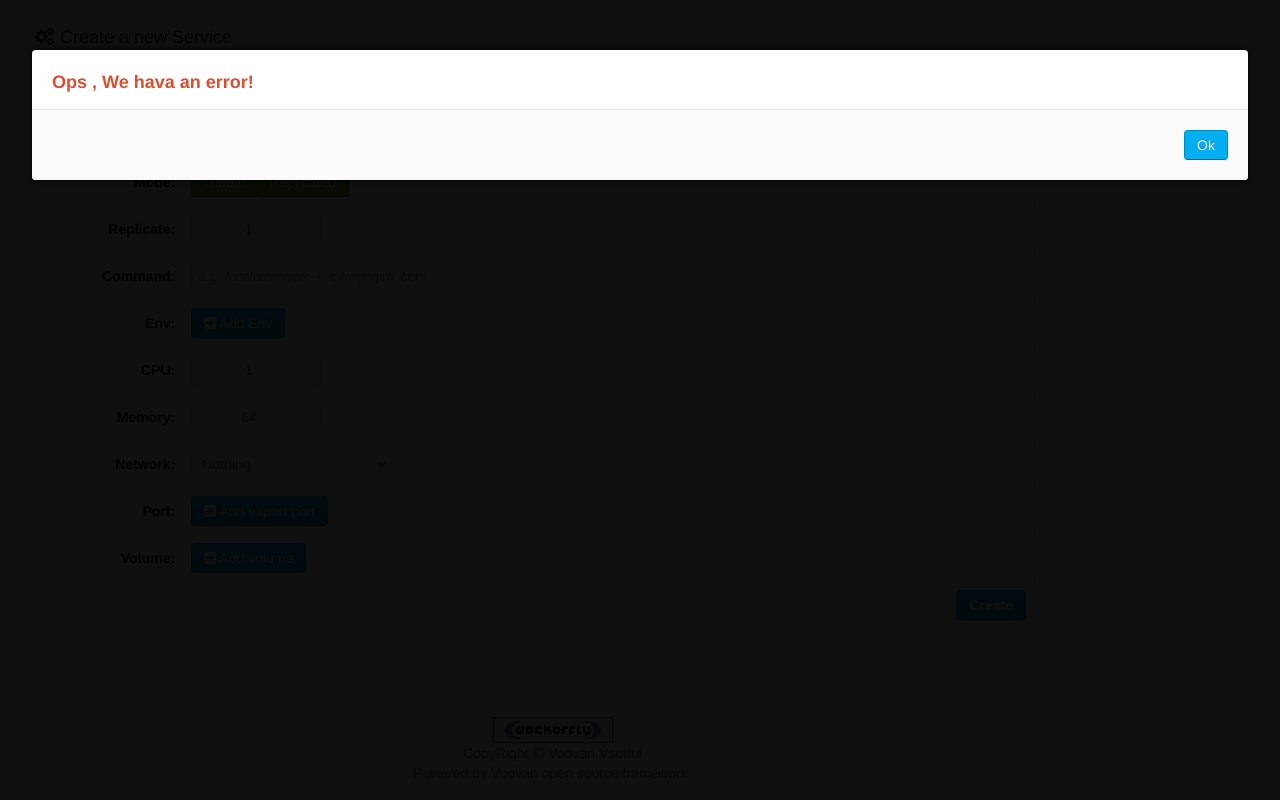
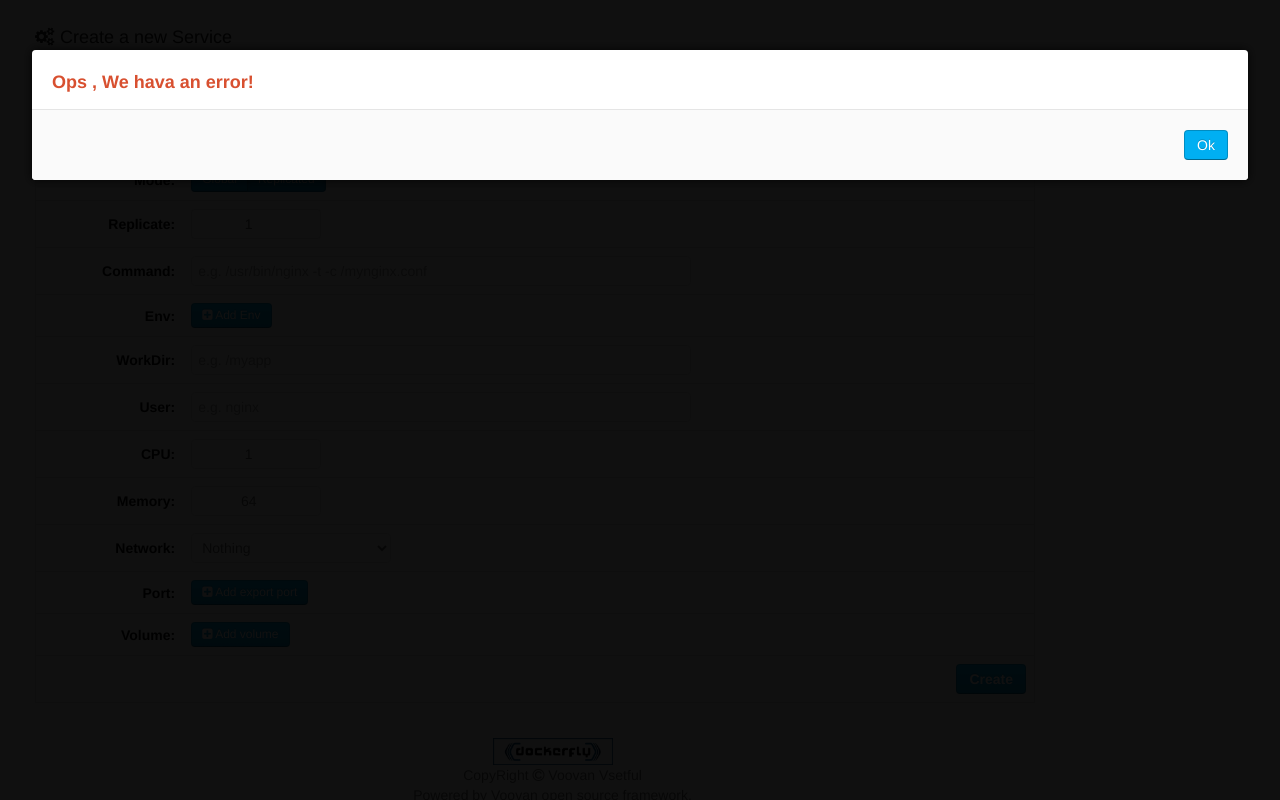
Before and after one commit to helyho/DockerFly, a web app: page /module/service/create.html in a window 1280 px wide. Run offline with its HTML, style and script files only (its server is not run), Linux system fonts and the light colour scheme; data that the repository does not hold is empty; some libraries are stand-ins or nearby versions.

Commit message:
imp: 增加 WorkDir, user, networkDisable 的配置

```diff
--- a/WEBAPP/js/component/switch.js
+++ b/WEBAPP/js/component/switch.js
@@ -26,6 +26,7 @@
                 result = "\"" + result + "\"";
             }
             eval("this.$parent." + this.bind + "=" + result);
+            this.$emit('click')
         }
     }
 })
--- a/WEBAPP/module/service/create.html
+++ b/WEBAPP/module/service/create.html
@@ -39,6 +39,8 @@
                     name:"",
                     image:"",
                     command:"",
+                    workDir:"",
+                    user:"",
                     entrypoint: "",
                     mode:"replicated",
                     cpuLimit:1,
@@ -77,6 +79,7 @@
                         volumes:[],
                         add: function(target,canRemove){
                             var volume = {};
+                            volume.type="volume";
                             volume.volumeSource = null;
                             volume.volumeTarget = target;
                             volume.canRemove = canRemove==null?true:canRemove;;
@@ -197,6 +200,14 @@
                             cmdServiceCreate.cmd(this.createParams.command.split(" "));
                         }
 
+                        if (this.createParams.workDir!= "") {
+                            cmdServiceCreate.dir(this.createParams.workDir);
+                        }
+
+                        if (this.createParams.user != "") {
+                            cmdServiceCreate.user(this.createParams.user);
+                        }
+
                         if (this.createParams.env != "") {
                             var envArr = [];
                             for(var index in this.createParams.env.envs){
@@ -231,17 +242,17 @@
                         if (this.createParams.port.ports.length > 0) {
                             for(var i = 0; i<this.createParams.port.ports.length; i++) {
                                 var port = this.createParams.port.ports[i];
-                                cmdServiceCreate.port(port.protocol, port.containerPort, port.hostPort);
+                                if(port.containerPort!=null && port.containerPort!="") {
+                                    cmdServiceCreate.port(port.protocol, port.containerPort, port.hostPort);
+                                }
                             }
                         }
                         if (this.createParams.volume.volumes.length > 0) {
                             var volumes = new Array();
                             for(var i = 0; i<this.createParams.volume.volumes.length; i++) {
                                 var volume = this.createParams.volume.volumes[i];
-                                if (volume.linkName != "") {
-                                    cmdServiceCreate.mount( "volume", volume.volumeSource , "/"+volume.volumeTarget, false);
-                                } else {
-                                    cmdServiceCreate.mount("volume", volume.volumeSource , "/"+volume.volumeSource, false);
+                                if (volume.containerPort!=null && volume.volumeSource != "") {
+                                    cmdServiceCreate.mount(volume.type, volume.volumeSource , "/"+volume.volumeTarget, false);
                                 }
                             }
                         }
@@ -251,7 +262,9 @@
                         }
 
                         cmdServiceCreate.send(function(){
-                            alert("<span class='uk-text-large uk-text-primary'>Service "+this.createParams.name+" created.</span>")
+                            alert("<span class='uk-text-large uk-text-primary'>Service <span class='uk-text-bold uk-text-danger'>" +
+                                serviceListVue.createParams.name +
+                                "</span> created.</span>")
                             cmdServiceCreate.close();
                             cmdServiceCreate.release();
                             serviceListVue.query()
@@ -305,7 +318,7 @@
                         <td class="uk-form">
                             <c-switch bind="createParams.mode"
                                       :switch='{"Global":"global","Replicated":"replicated"}'
-                                      theme="uk-button-success"></c-switch>
+                                      theme="uk-button-primary uk-button-small"></c-switch>
                         </td>
                     </tr>
                     <tr v-if="createParams.mode=='replicated'">
@@ -328,8 +341,8 @@
                             <div class="uk-panel  uk-width-10-10">
                                 <ul class="uk-list uk-list-line ">
                                     <li>
-                                        <a href="#" class="uk-button uk-button-primary" @click="createParams.env.add()">
-                                            <i class="uk-icon-plus-square"></i> Add Env</a>
+                                        <button class="uk-button uk-button-primary uk-button-small" @click="createParams.env.add()">
+                                            <i class="uk-icon-plus-square"></i> Add Env</button>
                                     </li>
                                     <li v-for="(env,index) in createParams.env.envs">
                                         <div class="uk-grid">
@@ -352,6 +365,16 @@
                                 </ul>
                             </div>
                         </td>
+                    </tr>
+                    <tr>
+                        <td class="dialogField">WorkDir:</td>
+                        <td><input class="uk-form-width-large"
+                                   placeholder="e.g. /myapp" v-model="createParams.workDir"/></td>
+                    </tr>
+                    <tr>
+                        <td class="dialogField">User:</td>
+                        <td><input class="uk-form-width-large"
+                                   placeholder="e.g. nginx" v-model="createParams.user"/></td>
                     </tr>
                     <tr>
                         <td class="dialogField">CPU:</td>
@@ -380,21 +403,22 @@
                             <div class="uk-panel  uk-width-10-10">
                                 <ul class="uk-list uk-list-line ">
                                     <li>
-                                        <a href="#" class="uk-button uk-button-primary" @click="createParams.port.add()">
-                                            <i class="uk-icon-plus-square"></i> Add export port</a>
+                                        <button class="uk-button uk-button-primary uk-button-small" @click="createParams.port.add()">
+                                            <i class="uk-icon-plus-square"></i> Add export port</button>
                                     </li>
                                     <li v-for="(port,index) in createParams.port.ports">
                                         <div class="uk-grid">
                                             <div class="uk-text- uk-width-9-10">
+                                                <c-switch :bind="`createParams.port.ports[`+index+`].protocol`"
+                                                          :switch='{"TCP":"tcp","UDP":"udp"}'
+                                                          theme="uk-button-success  uk-button-mini"></c-switch>
+                                                &nbsp;&nbsp;
                                                 <input class="uk-form-width-medium" type="number"
                                                        :disabled="!port.canRemove"
                                                        placeholder="e.g. 80 on host" v-model="port.hostPort"/>
                                                 &nbsp;:&nbsp;
                                                 <input class="uk-form-width-medium" type="number"
                                                        placeholder="e.g. 80 on container" v-model="port.containerPort"/>
-                                                &nbsp;/&nbsp;
-                                                <c-switch :bind="`createParams.port.ports[`+index+`].protocol`"
-                                                          :switch='{"TCP":"tcp","UDP":"udp"}' theme="uk-button-success"></c-switch>
                                             </div>
                                             <div class="uk-width-1-10" v-if="port.canRemove">
                                                 <a href="#" class="uk-button uk-button-mini uk-button-danger" @click="createParams.port.remove(index)">
@@ -413,18 +437,28 @@
                             <div class="uk-panel  uk-width-10-10">
                                 <ul class="uk-list uk-list-line ">
                                     <li>
-                                        <a href="#" class="uk-button uk-button-primary" @click="createParams.volume.add()">
-                                            <i class="uk-icon-plus-square"></i> Add volume</a>
+                                        <button class="uk-button uk-button-primary uk-button-small" @click="createParams.volume.add()">
+                                            <i class="uk-icon-plus-square"></i> Add volume</button>
                                     </li>
                                     <li v-for="(volume,index) in createParams.volume.volumes">
                                         <div class="uk-grid">
                                             <div class="uk-text- uk-width-9-10">
-                                                <select class="uk-form-width-medium" v-model="volume.volumeSource">
+                                                <c-switch :bind="`createParams.volume.volumes[`+index+`].type`"
+                                                          :switch='{"Volume":"volume","Bind":"bind"}'
+                                                          theme="uk-button-success uk-button-mini"
+                                                          @click="volume.volumeSource=''"></c-switch>
+                                                &nbsp;&nbsp;
+                                                <select class="uk-form-width-medium"
+                                                        v-if="volume.type=='volume'"
+                                                        v-model="volume.volumeSource">
                                                     <option value="">Nothing</option>
                                                     <option v-for="volume in volumeList"
                                                             :value="volume.name">{{volume.name}}
                                                     </option>
                                                 </select>
+                                                <input class="uk-form-width-medium uk-text-center" type="text"
+                                                       v-if="volume.type=='bind'"
+                                                       placeholder="e.g. /root" v-model="volume.volumeSource"/>
                                                 &nbsp;:&nbsp;
                                                 <input class="uk-form-width-medium uk-text-center" type="text"
                                                        :disabled="!volume.canRemove"
```
Also changed, not shown: WEBAPP/module/container/create.html (+66 -25 lines), WEBAPP/module/container/viewer.html (+8 -0 lines), 2 other files.
